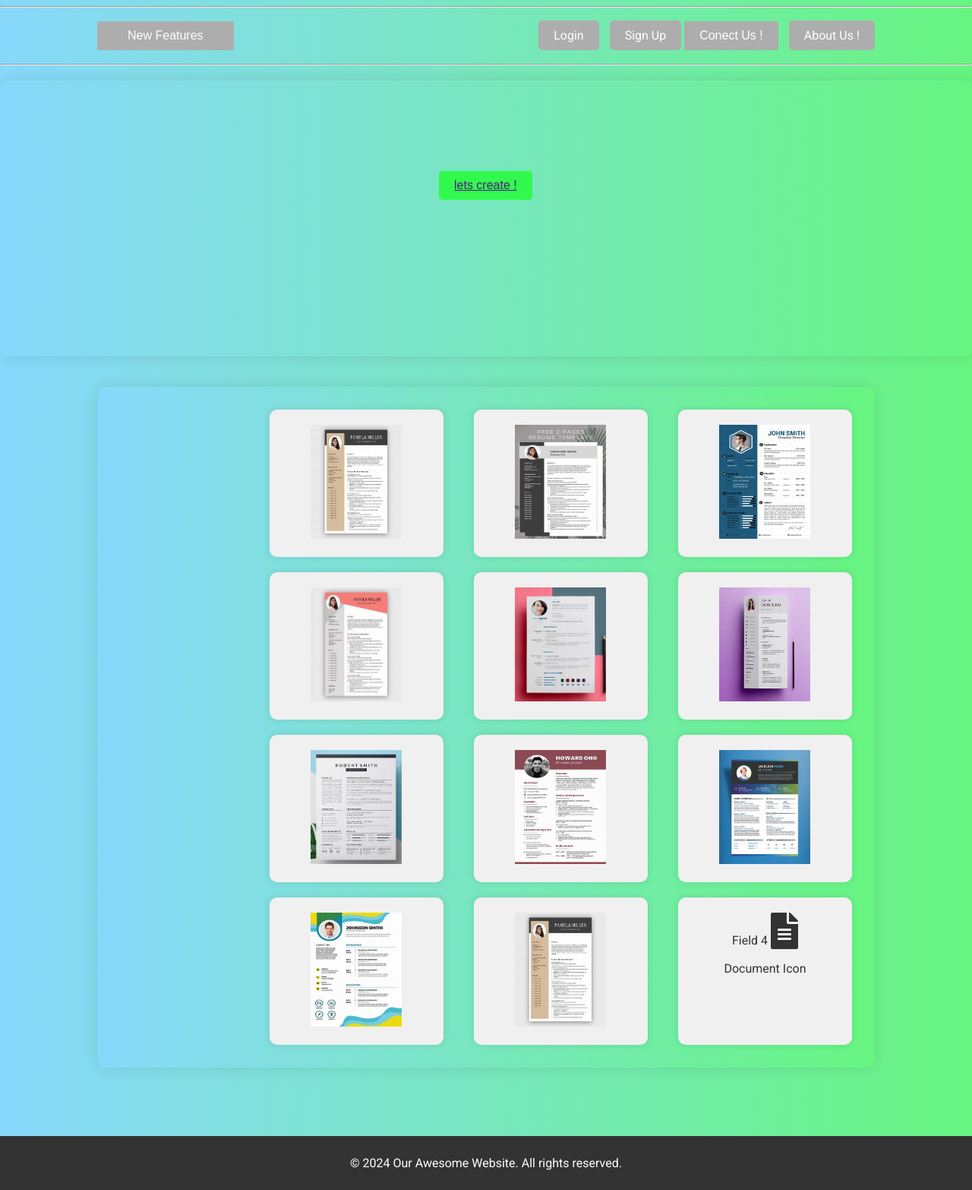
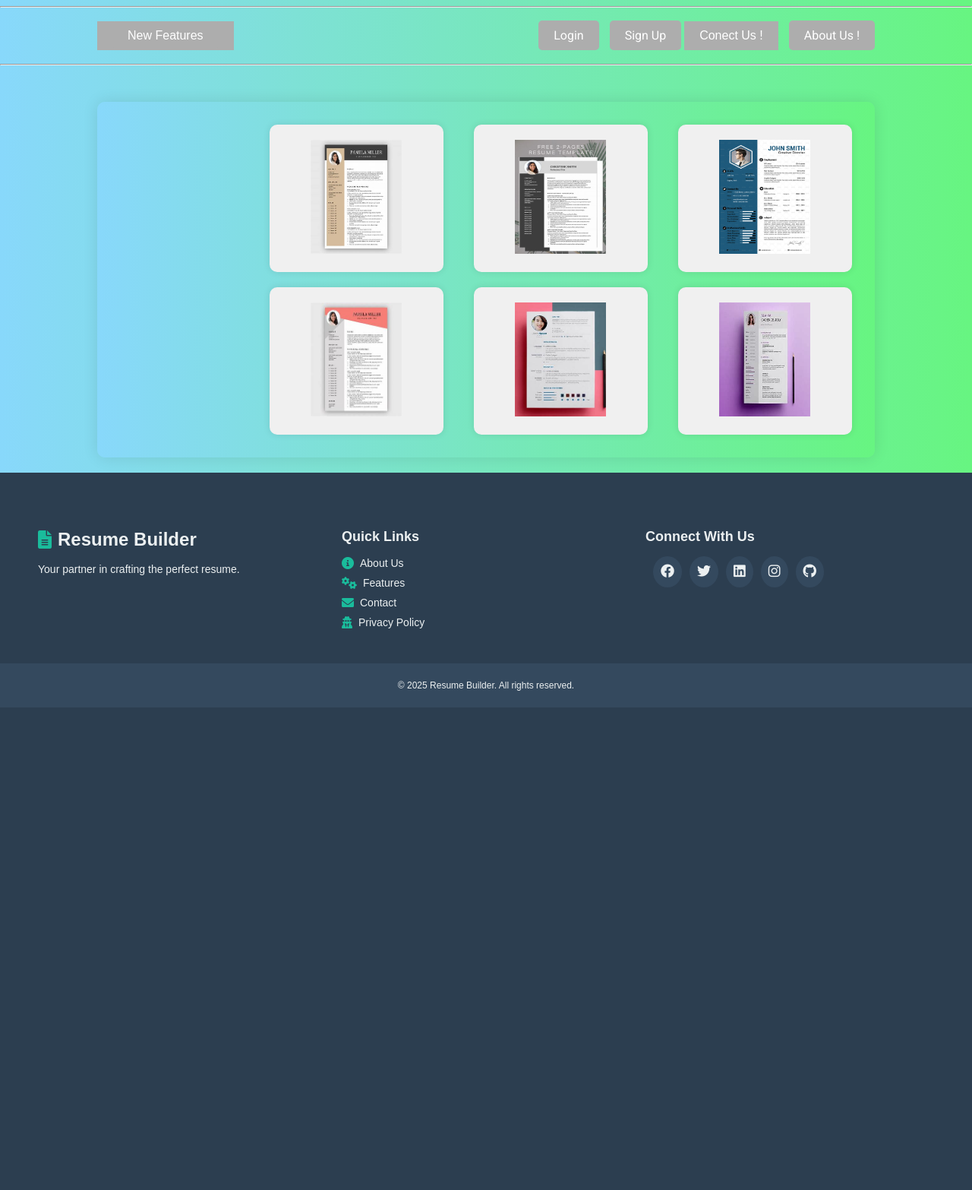
Before and after one commit to prasad7517/resume-django, a Django app: page / in a window 1280 px wide. Shown: the part 244-1810 px from the top of the page at 76% size. After the commit the page ends 1195 px from the top, so only its background shows below. Run offline with Django 4.2, Linux system fonts and the light colour scheme.

Commit message:
home page

```diff
--- a/resume/templates/resume/home.html
+++ b/resume/templates/resume/home.html
@@ -181,16 +181,16 @@
                     <a href="#">Email</a>
                 </div>
             </div>
-            <a href="">About Us !</a>
+            <a href="{% url 'about_us' %}">About Us !</a>
         </div>
     </div><hr>
-    <div class="space">
+    <!-- <div class="space">
         <div class="content">
             <button class="btn1">
                <a href="">lets create ! </a>
             </button>
         </div>
-    </div>
+    </div> -->
     <div class="container">
 
         <div class="content">
@@ -207,15 +207,15 @@
                     </a>
                 </div>
                 <div class="grid-item">
-                    <a href="{% url 'temp1' %}">
+                    <a href="{% url 'temp3' %}">
                         <img src="{% static 'app/images/resume3.jpeg' %}" alt="Link to Form" width="120px" height="150px">
                     </a>
                 </div>
 
                 <!-- Add more grid items as needed -->
             </div>
-            <div class="grid-container">
-                <!-- Placeholder for additional fields -->
+             <div class="grid-container">
+
                 <div class="grid-item">
                     <a href="{% url 'temp1' %}">
                         <img src="{% static 'app/images/resume4.jpeg' %}" alt="Link to Form" width="120px" height="150px">
@@ -232,10 +232,11 @@
                     </a>
                 </div>
 
-                <!-- Add more grid items as needed -->
+
             </div>
-            <div class="grid-container">
-                <!-- Placeholder for additional fields -->
+            <!-- Add more grid items as needed -->
+            <!-- <div class="grid-container">
+
                 <div class="grid-item">
                     <a href="{% url 'temp1' %}">
                         <img src="{% static 'app/images/resume7.jpeg' %}" alt="Link to Form" width="120px" height="150px">
@@ -252,9 +253,9 @@
                     </a>
                 </div>
 
-                <!-- Add more grid items as needed -->
-            </div>
-            <div class="grid-container">
+
+            </div> -->
+            <!-- <div class="grid-container">
                 <div class="grid-item">
                     <a href="{% url 'temp1' %}">
                         <img src="{% static 'app/images/resume10.jpeg' %}" alt="Link to Form" width="120px" height="150px">
@@ -269,11 +270,146 @@
                     <i class="fas fa-file-alt fa-3x"></i>
                     <p>Document Icon</p>
                 </div>
-            </div>
+            </div>  -->
         </div>
     </div>
-    <div class="footer">
+    <!-- <div class="footer">
         <p>&copy; 2024 Our Awesome Website. All rights reserved.</p>
+    </div> -->
+
+    <link rel="stylesheet" href="https://cdnjs.cloudflare.com/ajax/libs/font-awesome/6.0.0-beta3/css/all.min.css">
+
+<footer>
+  <div class="footer-container">
+    <div class="footer-left">
+      <h3><i class="fas fa-file-alt"></i> Resume Builder</h3>
+      <p>Your partner in crafting the perfect resume.</p>
     </div>
+    <div class="footer-center">
+      <h4>Quick Links</h4>
+      <ul>
+        <li><a href="/about"><i class="fas fa-info-circle"></i> About Us</a></li>
+        <li><a href="/features"><i class="fas fa-cogs"></i> Features</a></li>
+        <li><a href="/contact"><i class="fas fa-envelope"></i> Contact</a></li>
+        <li><a href="/privacy-policy"><i class="fas fa-user-secret"></i> Privacy Policy</a></li>
+      </ul>
+    </div>
+    <div class="footer-right">
+      <h4>Connect With Us</h4>
+      <div class="social-icons">
+        <a href="https://facebook.com" target="_blank"><i class="fab fa-facebook"></i></a>
+        <a href="https://twitter.com" target="_blank"><i class="fab fa-twitter"></i></a>
+        <a href="https://linkedin.com" target="_blank"><i class="fab fa-linkedin"></i></a>
+        <a href="https://instagram.com" target="_blank"><i class="fab fa-instagram"></i></a>
+        <a href="https://github.com" target="_blank"><i class="fab fa-github"></i></a>
+      </div>
+    </div>
+  </div>
+  <div class="footer-bottom">
+    <p>&copy; 2025 Resume Builder. All rights reserved.</p>
+  </div>
+</footer>
+<style>
+    footer {
+  background-color: #2c3e50;
+  color: #ecf0f1;
+  padding: 20px 0;
+  font-family: 'Arial', sans-serif;
+}
+
+.footer-container {
+  display: flex;
+  justify-content: space-around;
+  flex-wrap: wrap;
+  padding: 20px;
+  max-width: 1200px;
+  margin: auto;
+}
+
+.footer-container div {
+  flex: 1;
+  margin: 10px;
+  min-width: 200px;
+}
+
+.footer-left h3 {
+  font-size: 24px;
+  margin-bottom: 10px;
+  display: flex;
+  align-items: center;
+}
+
+.footer-left h3 i {
+  color: #1abc9c;
+  margin-right: 8px;
+}
+
+.footer-left p {
+  font-size: 14px;
+  line-height: 1.6;
+}
+
+.footer-center h4, .footer-right h4 {
+  font-size: 18px;
+  margin-bottom: 15px;
+}
+
+.footer-center ul {
+  list-style: none;
+  padding: 0;
+}
+
+.footer-center ul li {
+  margin: 10px 0;
+}
+
+.footer-center ul li a {
+  color: #ecf0f1;
+  text-decoration: none;
+  font-size: 14px;
+  display: flex;
+  align-items: center;
+  transition: color 0.3s ease;
+}
+
+.footer-center ul li a i {
+  color: #1abc9c;
+  margin-right: 8px;
+  font-size: 16px;
+}
+
+.footer-center ul li a:hover {
+  color: #3498db;
+}
+
+.footer-right .social-icons {
+  display: flex;
+  gap: 10px;
+}
+
+.footer-right .social-icons a {
+  display: inline-block;
+  background-color: #34495e;
+  color: #ecf0f1;
+  text-decoration: none;
+  font-size: 18px;
+  padding: 10px;
+  border-radius: 50%;
+  transition: background-color 0.3s ease, color 0.3s ease;
+}
+
+.footer-right .social-icons a:hover {
+  background-color: #1abc9c;
+  color: #ffffff;
+}
+
+.footer-bottom {
+  background-color: #34495e;
+  padding: 10px 0;
+  font-size: 12px;
+  text-align: center;
+}
+
+</style>
 </body>
 </html>
--- a/resume/urls.py
+++ b/resume/urls.py
@@ -3,7 +3,9 @@ from . import views
 
 urlpatterns = [
     path('', views.home, name='home'),
+    path('about_us/', views.about_us, name='about_us'),
     path('temp1/',views.temp1,name='temp1'),
+    path('temp3/',views.temp3,name='temp3'),
     path('generate-pdf/', views.generate_pdf, name='generate_pdf'),
     path('temp2/',views.temp2,name='temp2'),
     path('generate-pdf2/', views.generate_pdf2, name='generate_pdf2'),
--- a/resume/views.py
+++ b/resume/views.py
@@ -10,9 +10,18 @@ from xhtml2pdf import pisa
 def home(request):
     return render(request, 'resume/home.html')
 
+
+
+def about_us(request):
+    return render(request, 'about.html')
+
+
 # to call temp1
 def temp1(request):
     return render(request, 'resume/temp1.html')
+
+def temp3(request):
+    return render(request, 'resume/temp3.html')
 
 # to generate temp1
 def generate_pdf(request):
```
Also changed, not shown: resume/templates/about.html (added, +250 -0 lines), resume/templates/resume/temp3.html (added, +117 -0 lines).
